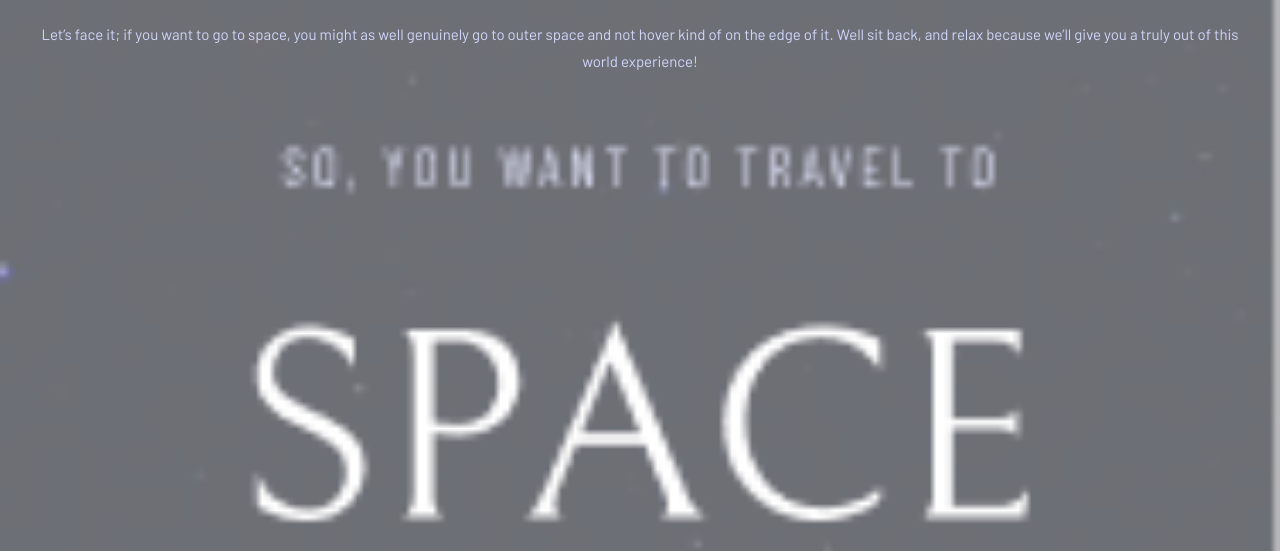
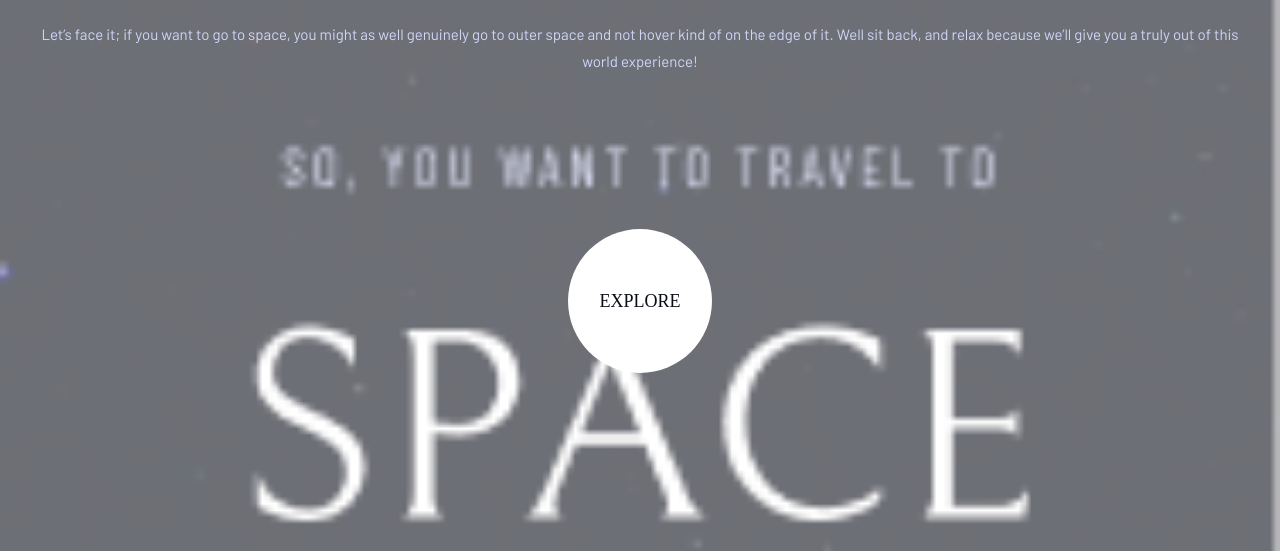
Before and after one commit to vyacheslav-piskun/kata-space-tourism, a Gatsby site: page / in a window 1280 px wide. Shown: the part 249-800 px from the top of the page. Built offline with nearby package versions, Linux system fonts and the light colour scheme; Gatsby itself is replaced by a stand-in of ours; a web font is replaced by a local one.

Commit message:
add explore link styles

```diff
--- a/src/components/App/App.jsx
+++ b/src/components/App/App.jsx
@@ -14,14 +14,20 @@ const App = () => {
 					<Typography type={FONT_TYPES.text_preset_6} center className={styles.headlineIntro}>
 						SO, YOU WANT TO TRAVEL TO
 					</Typography>
-					<Typography type={FONT_TYPES.text_preset_1} center className={styles.headlinePoint}>SPACE</Typography>
+					<Typography type={FONT_TYPES.text_preset_1} center className={styles.headlineDestination}>SPACE</Typography>
 				</p>
 				<Typography type={FONT_TYPES.text_preset_9} htmlTag="p" center className={styles.description}>
 					Let’s face it; if you want to go to space, you might as well genuinely go to
 					outer space and not hover kind of on the edge of it. Well sit back, and relax because
 					we’ll give you a truly out of this world experience!
 				</Typography>
-
+				<div className={styles.linkWrapper}>
+					<a href="#" className={styles.link}>
+						<Typography type={FONT_TYPES.text_preset_4} className={styles.linkText}>
+							explore
+						</Typography>
+					</a>
+				</div>
 			</div>
 		</div>
 	);
--- a/src/components/App/App.module.scss
+++ b/src/components/App/App.module.scss
@@ -1,11 +1,15 @@
 .wrapper {
-  height: 100%;
+  min-height: 100svh;
   position: relative;
+  display: flex;
+  flex-direction: column;
 }
 
 .container {
-  height: 100%;
+  flex-grow: 1;
   padding: 2.4rem;
+  display: flex;
+  flex-direction: column;
 }
 
 .headline {
@@ -20,7 +24,7 @@
     color: var(--c-main-light);
   }
 
-  &Point {
+  &Destination {
     display: block;
     color: var(--c-snow);
   }
@@ -29,3 +33,38 @@
 .description {
   color: var(--c-main-light);
 }
+
+.linkWrapper {
+  padding: 2.4rem;
+  flex-grow: 1;
+  display: flex;
+  justify-content: center;
+  align-items: center;
+}
+
+.link {
+  width: 14.4rem;
+  height: 14.4rem;
+  display: flex;
+  justify-content: center;
+  align-items: center;
+  border-radius: 50%;
+  box-shadow: 0 0 0 8.8rem transparent;
+  text-transform: uppercase;
+  background-color: var(--c-snow);
+  cursor: pointer;
+  transition: box-shadow var(--tr-medium);
+
+  &Text {
+    color: var(--c-main);
+    transition: opacity var(--tr-medium);
+  }
+
+  &:hover {
+    box-shadow: 0 0 0 8.8rem var(--c-snow-opacity-light)
+  }
+
+  &:hover &Text {
+    opacity: 0.5;
+  }
+}
--- a/src/styles/global.scss
+++ b/src/styles/global.scss
@@ -2,23 +2,41 @@
 @import url('https://fonts.googleapis.com/css2?family=Bellefair&display=swap');
 @import url('https://fonts.googleapis.com/css2?family=Barlow+Condensed:wght@400;700&display=swap');
 
-html, body, p, h1, h2, h3, div, span, image {
+html, body, p, h1, h2, h3, div, span, image, a {
   margin: 0;
   padding: 0;
   box-sizing: border-box;
 }
 
+a {
+  text-decoration: none;
+}
+
+a,
+button,
+label {
+  -webkit-tap-highlight-color: rgba(0, 0, 0, 0);
+}
+
 :root {
   --c-snow: #fff;
+  --c-snow-opacity-light: rgba(255, 255, 255, 0.1);
   --c-main: #0B0D17;
   --c-main-light: #D0D6F9;
+
+  --tr-base: 0.2s;
+  --tr-small: 0.4s;
+  --tr-medium: 0.6s;
 }
 
 html, body {
   min-height: 100svh;
   position: relative;
-  font-size: 10px;
+  font-size: 9px;
   overflow-x: hidden;
+  @media (min-width: 375px) {
+    font-size: 10px;
+  }
 }
 
 body::before {
```
